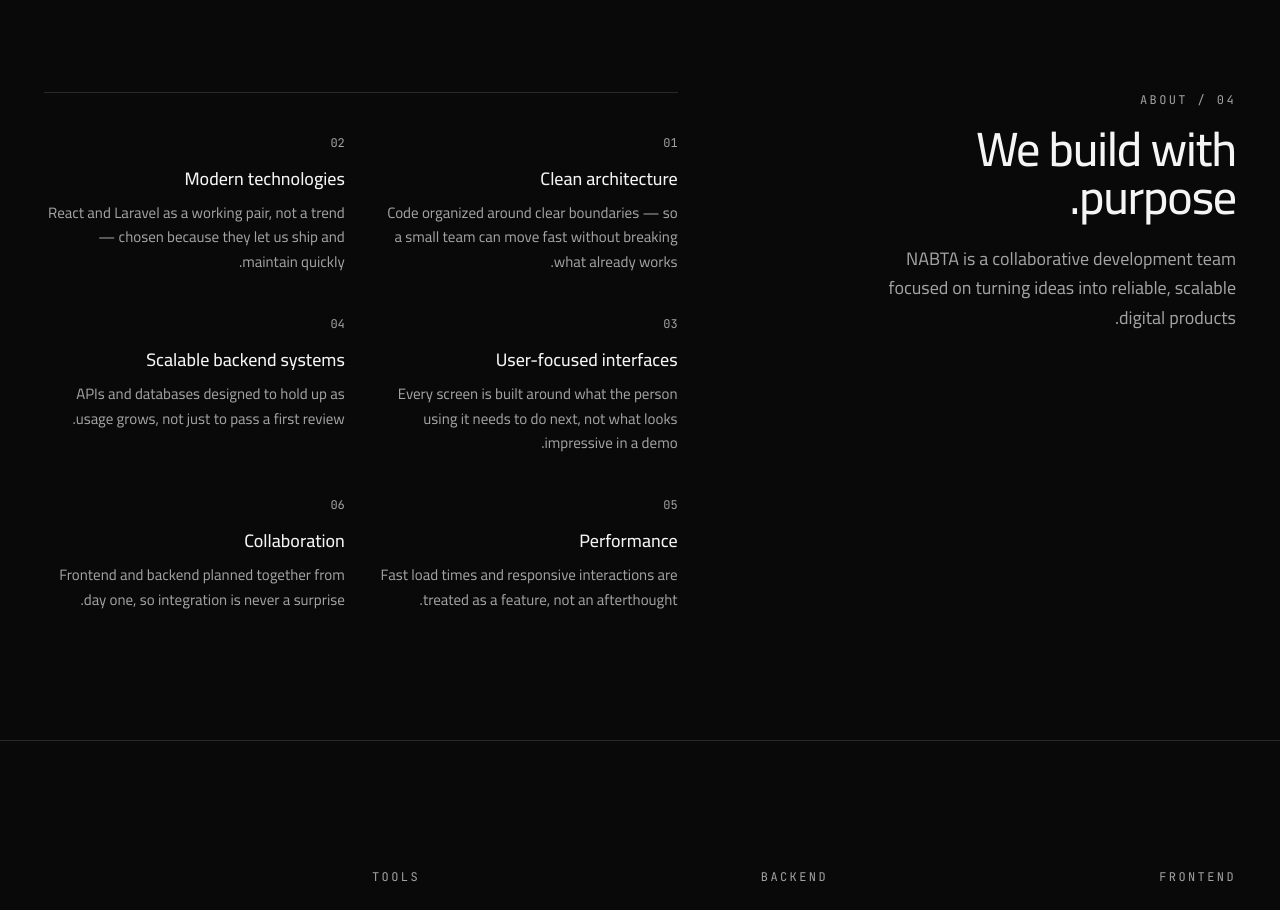
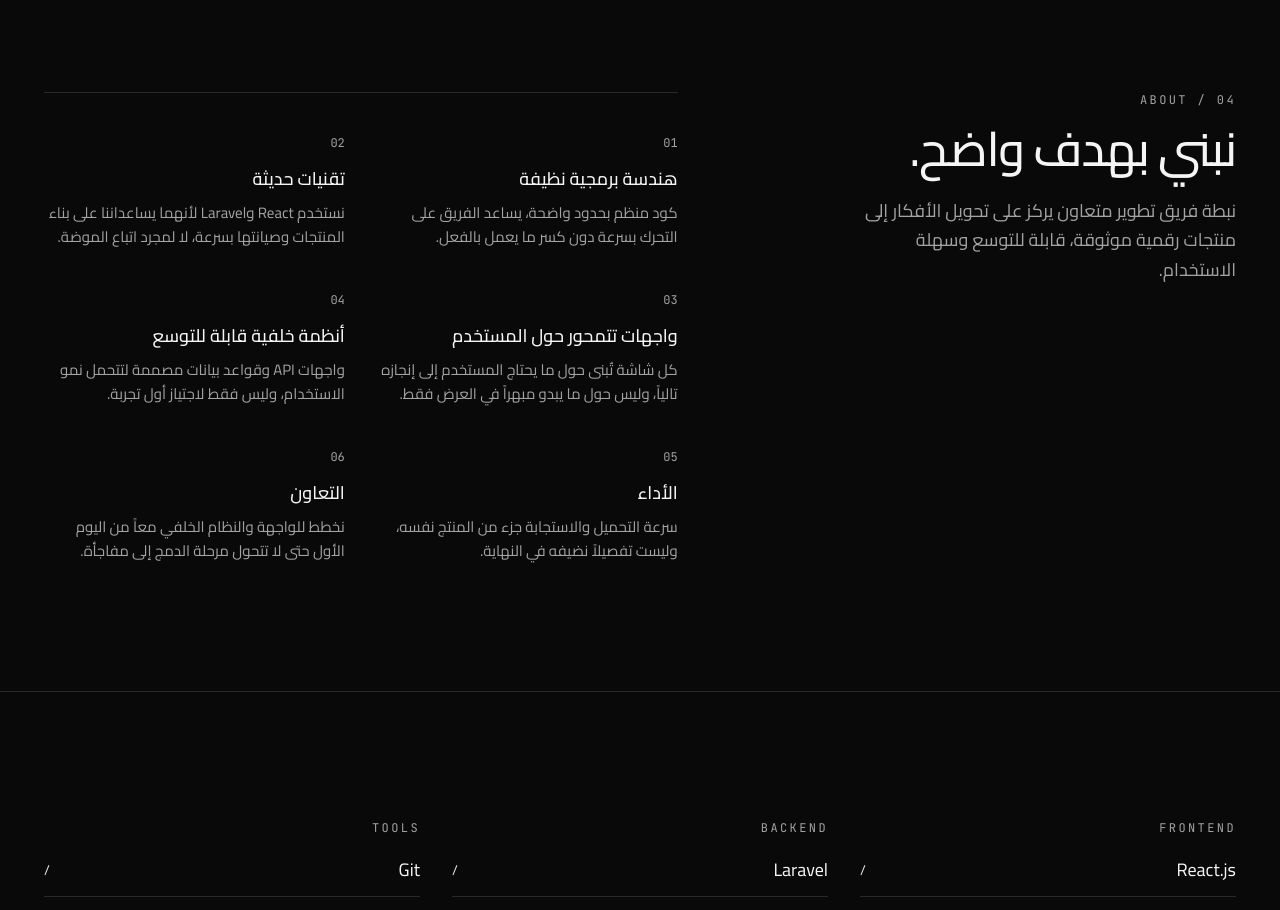
Before and after one commit to ENGahmed-2005/nabta, a React (Vite) app: page / in a window 1280 px wide. Shown: the part 5700-6610 px from the top of the page. Built offline with nearby package versions, Linux system fonts and the light colour scheme.

Commit message:
content: translate about data to Arabic

```diff
--- a/src/data/about.js
+++ b/src/data/about.js
@@ -1,48 +1,14 @@
-// src/data/about.js
-//
-// Shape mirrors the future Laravel REST response: GET /api/about
-
+// Arabic content. Shape mirrors the future Laravel REST response.
 const about = {
-  heading: "We build with purpose.",
-  intro:
-    "NABTA is a collaborative development team focused on turning ideas into reliable, scalable digital products.",
+  heading: "نبني بهدف واضح.",
+  intro: "نبطة فريق تطوير متعاون يركز على تحويل الأفكار إلى منتجات رقمية موثوقة، قابلة للتوسع وسهلة الاستخدام.",
   pillars: [
-    {
-      id: "architecture",
-      title: "Clean architecture",
-      description:
-        "Code organized around clear boundaries — so a small team can move fast without breaking what already works.",
-    },
-    {
-      id: "technology",
-      title: "Modern technologies",
-      description:
-        "React and Laravel as a working pair, not a trend — chosen because they let us ship and maintain quickly.",
-    },
-    {
-      id: "interfaces",
-      title: "User-focused interfaces",
-      description:
-        "Every screen is built around what the person using it needs to do next, not what looks impressive in a demo.",
-    },
-    {
-      id: "systems",
-      title: "Scalable backend systems",
-      description:
-        "APIs and databases designed to hold up as usage grows, not just to pass a first review.",
-    },
-    {
-      id: "performance",
-      title: "Performance",
-      description:
-        "Fast load times and responsive interactions are treated as a feature, not an afterthought.",
-    },
-    {
-      id: "collaboration",
-      title: "Collaboration",
-      description:
-        "Frontend and backend planned together from day one, so integration is never a surprise.",
-    },
+    { id: "architecture", title: "هندسة برمجية نظيفة", description: "كود منظم بحدود واضحة، يساعد الفريق على التحرك بسرعة دون كسر ما يعمل بالفعل." },
+    { id: "technology", title: "تقنيات حديثة", description: "نستخدم React وLaravel لأنهما يساعداننا على بناء المنتجات وصيانتها بسرعة، لا لمجرد اتباع الموضة." },
+    { id: "interfaces", title: "واجهات تتمحور حول المستخدم", description: "كل شاشة تُبنى حول ما يحتاج المستخدم إلى إنجازه تالياً، وليس حول ما يبدو مبهراً في العرض فقط." },
+    { id: "systems", title: "أنظمة خلفية قابلة للتوسع", description: "واجهات API وقواعد بيانات مصممة لتتحمل نمو الاستخدام، وليس فقط لاجتياز أول تجربة." },
+    { id: "performance", title: "الأداء", description: "سرعة التحميل والاستجابة جزء من المنتج نفسه، وليست تفصيلاً نضيفه في النهاية." },
+    { id: "collaboration", title: "التعاون", description: "نخطط للواجهة والنظام الخلفي معاً من اليوم الأول حتى لا تتحول مرحلة الدمج إلى مفاجأة." },
   ],
 };
 
```
